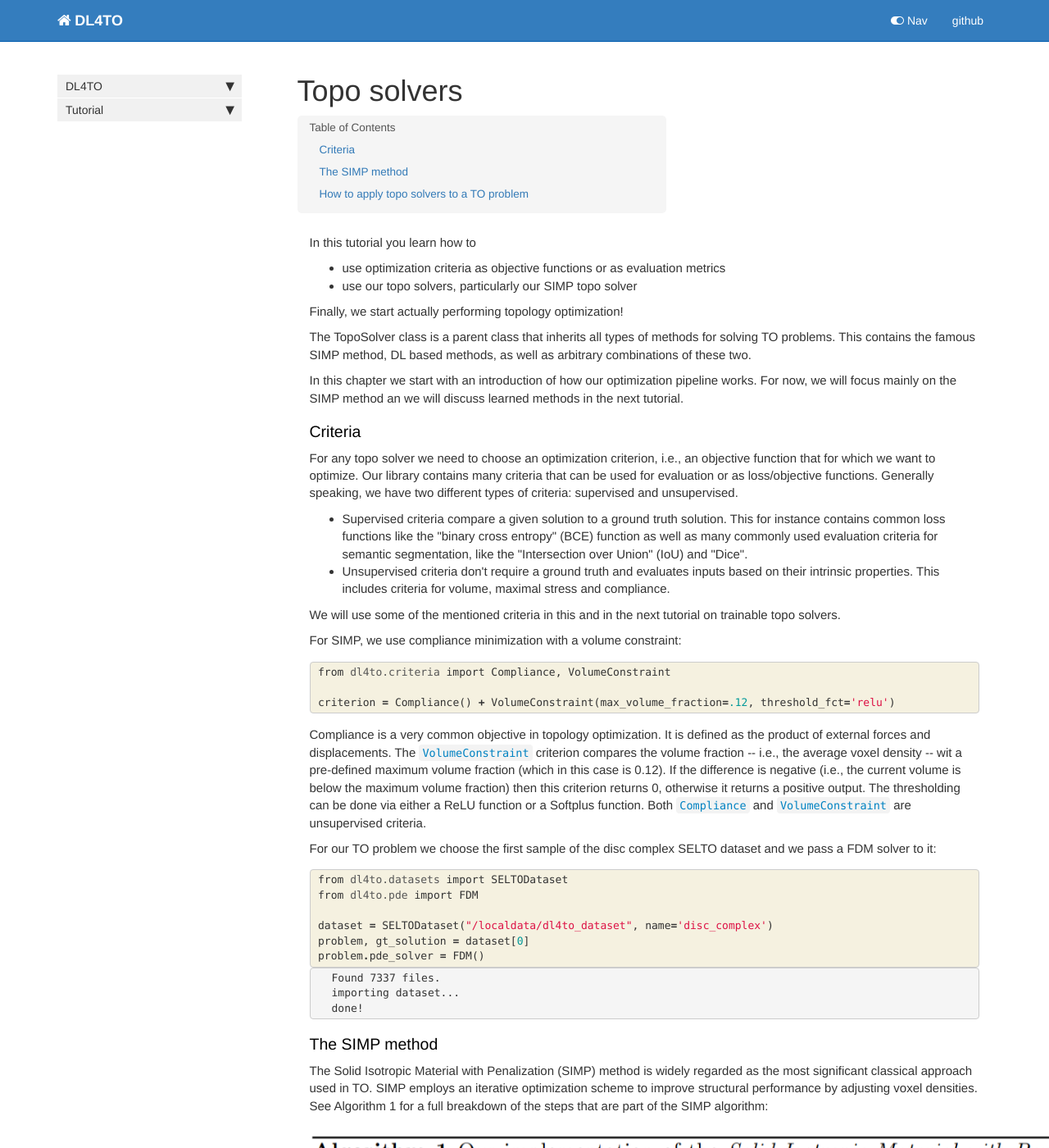
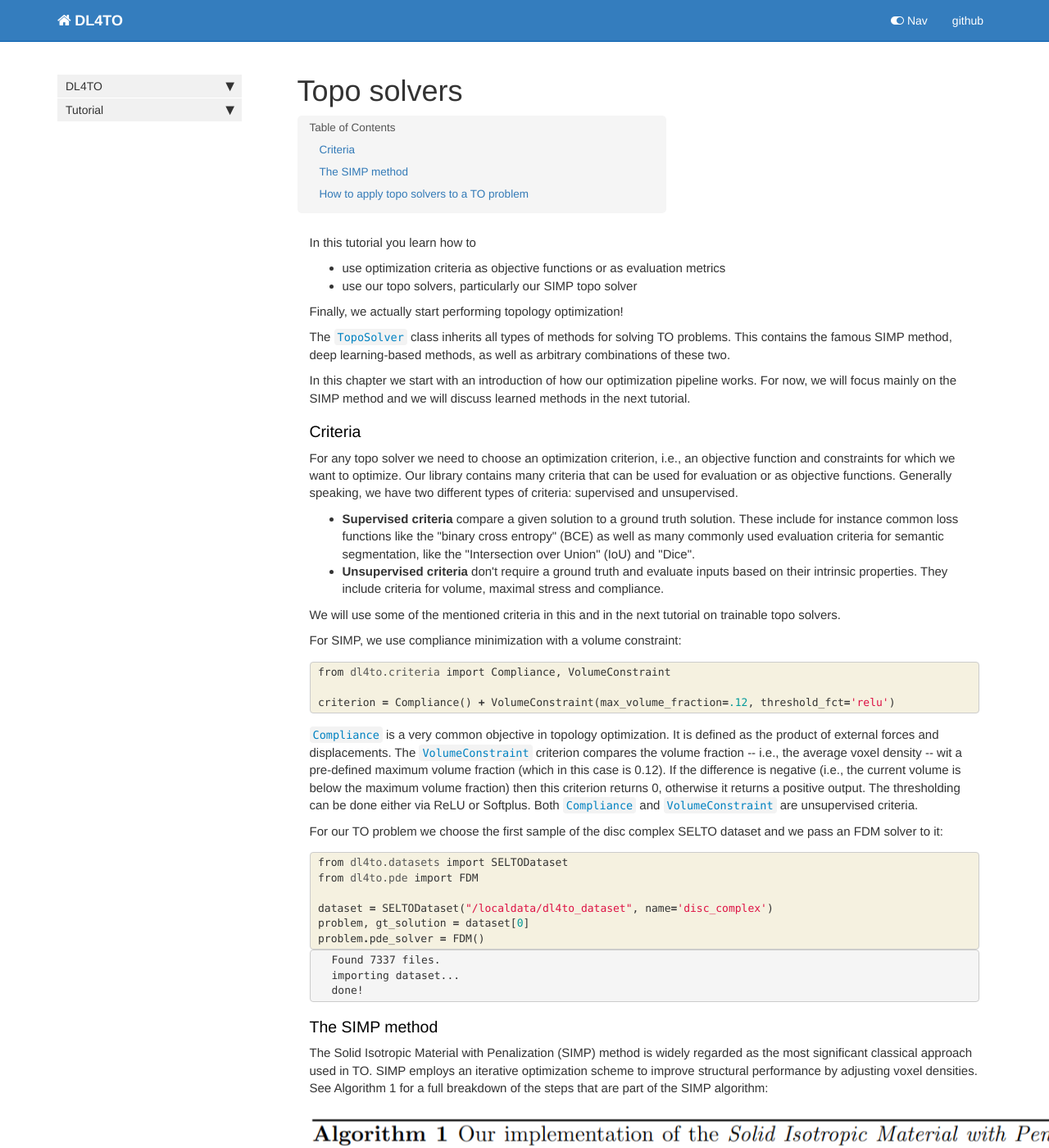
Before and after one commit to dl4to/dl4to, a Jekyll site: the page built from docs/tutorial_topo_solvers.html, in a window 1280 px wide and 1400 px high. Shown: the whole window at 82% size. Built offline with Jekyll 4.4.1, drawn with Linux system fonts in a browser that asks for light colours; nearby versions of some CDN libraries; comment, search, counter and statistics services are not loaded; some of the changed text lies outside the part shown.

Commit message:
fixed type in topo solver tutorial

```diff
--- a/docs/trainable_topo_solver.html
+++ b/docs/trainable_topo_solver.html
@@ -40,7 +40,7 @@ nb_path: "notebooks/topo_solvers/7_trainable_topo_solver.ipynb"
 
 
 <div class="output_markdown rendered_html output_subarea ">
-<h2 id="TrainableTopoSolver" class="doc_header"><code>class</code> <code>TrainableTopoSolver</code><a href="dl4to/topo_solvers.py#L724" class="source_link" style="float:right">[source]</a></h2><blockquote><p><code>TrainableTopoSolver</code>(<strong><code>criterion</code></strong>:<code>dl4to.criteria.Criterion</code>, <strong><code>model</code></strong>:<code>Module</code>, <strong><code>optimizer</code></strong>:<code>Optimizer</code>, <strong><code>preprocessing</code></strong>:<code>dl4to.preprocessing.Preprocessing</code>=<em><code>&lt;dl4to.preprocessing.TrivialPreprocessing object at 0x7fbf4ecd7310&gt;</code></em>, <strong><code>name</code></strong>:<code>str</code>=<em><code>None</code></em>) :: <a href="/dl4totopo_solver.html#TopoSolver"><code>TopoSolver</code></a></p>
+<h2 id="TrainableTopoSolver" class="doc_header"><code>class</code> <code>TrainableTopoSolver</code><a href="dl4to/topo_solvers.py#L724" class="source_link" style="float:right">[source]</a></h2><blockquote><p><code>TrainableTopoSolver</code>(<strong><code>criterion</code></strong>:<code>dl4to.criteria.Criterion</code>, <strong><code>model</code></strong>:<code>Module</code>, <strong><code>optimizer</code></strong>:<code>Optimizer</code>, <strong><code>preprocessing</code></strong>:<code>dl4to.preprocessing.Preprocessing</code>=<em><code>&lt;dl4to.preprocessing.TrivialPreprocessing object at 0x7f271d4c4be0&gt;</code></em>, <strong><code>name</code></strong>:<code>str</code>=<em><code>None</code></em>) :: <a href="/dl4totopo_solver.html#TopoSolver"><code>TopoSolver</code></a></p>
 </blockquote>
 <p>A topo solver that is trainable and can be used for learned topology optimization.</p>
 <table>
--- a/docs/tutorial_topo_solvers.html
+++ b/docs/tutorial_topo_solvers.html
@@ -42,9 +42,9 @@ nb_path: "notebooks/tutorials/3_tutorial_topo_solvers.ipynb"
 </div>
 <div class="cell border-box-sizing text_cell rendered"><div class="inner_cell">
 <div class="text_cell_render border-box-sizing rendered_html">
-<p>Finally, we start actually performing topology optimization!</p>
-<p>The TopoSolver class is a parent class that inherits all types of methods for solving TO problems. This contains the famous SIMP method, DL based methods, as well as arbitrary combinations of these two.</p>
-<p>In this chapter we start with an introduction of how our optimization pipeline works. For now, we will focus mainly on the SIMP method an we will discuss learned methods in the next tutorial.</p>
+<p>Finally, we actually start performing topology optimization!</p>
+<p>The <a href="/dl4totopo_solver.html#TopoSolver"><code>TopoSolver</code></a> class inherits all types of methods for solving TO problems. This contains the famous SIMP method, deep learning-based methods, as well as arbitrary combinations of these two.</p>
+<p>In this chapter we start with an introduction of how our optimization pipeline works. For now, we will focus mainly on the SIMP method and we will discuss learned methods in the next tutorial.</p>
 
 </div>
 </div>
@@ -57,10 +57,10 @@ nb_path: "notebooks/tutorials/3_tutorial_topo_solvers.ipynb"
 </div>
 <div class="cell border-box-sizing text_cell rendered"><div class="inner_cell">
 <div class="text_cell_render border-box-sizing rendered_html">
-<p>For any topo solver we need to choose an optimization criterion, i.e., an objective function that for which we want to optimize. Our library contains many criteria that can be used for evaluation or as loss/objective functions. Generally speaking, we have two different types of criteria: supervised and unsupervised.</p>
+<p>For any topo solver we need to choose an optimization criterion, i.e., an objective function and constraints for which we want to optimize. Our library contains many criteria that can be used for evaluation or as objective functions. Generally speaking, we have two different types of criteria: supervised and unsupervised.</p>
 <ul>
-<li>Supervised criteria compare a given solution to a ground truth solution. This for instance contains common loss functions like the "binary cross entropy" (BCE) function as well as many commonly used evaluation criteria for semantic segmentation, like the "Intersection over Union" (IoU) and "Dice". </li>
-<li>Unsupervised criteria don't require a ground truth and evaluates inputs based on their intrinsic properties. This includes criteria for volume, maximal stress and compliance.</li>
+<li><strong>Supervised criteria</strong> compare a given solution to a ground truth solution. These include for instance common loss functions like the "binary cross entropy" (BCE) as well as many commonly used evaluation criteria for semantic segmentation, like the "Intersection over Union" (IoU) and "Dice". </li>
+<li><strong>Unsupervised criteria</strong> don't require a ground truth and evaluate inputs based on their intrinsic properties. They include criteria for volume, maximal stress and compliance.</li>
 </ul>
 <p>We will use some of the mentioned criteria in this and in the next tutorial on trainable topo solvers.</p>
 <p>For SIMP, we use compliance minimization with a volume constraint:</p>
@@ -89,14 +89,14 @@ nb_path: "notebooks/tutorials/3_tutorial_topo_solvers.ipynb"
 
 <div class="cell border-box-sizing text_cell rendered"><div class="inner_cell">
 <div class="text_cell_render border-box-sizing rendered_html">
-<p>Compliance is a very common objective in topology optimization. It is defined as the product of external forces and displacements. The <a href="/dl4tounsupervised_criteria.html#VolumeConstraint"><code>VolumeConstraint</code></a> criterion compares the volume fraction -- i.e., the average voxel density -- wit a pre-defined maximum volume fraction (which in this case is 0.12). If the difference is negative (i.e., the current volume is below the maximum volume fraction) then this criterion returns 0, otherwise it returns a positive output. The thresholding can be done via either a ReLU function or a Softplus function. Both <a href="/dl4tounsupervised_criteria.html#Compliance"><code>Compliance</code></a> and <a href="/dl4tounsupervised_criteria.html#VolumeConstraint"><code>VolumeConstraint</code></a> are unsupervised criteria.</p>
+<p><a href="/dl4tounsupervised_criteria.html#Compliance"><code>Compliance</code></a> is a very common objective in topology optimization. It is defined as the product of external forces and displacements. The <a href="/dl4tounsupervised_criteria.html#VolumeConstraint"><code>VolumeConstraint</code></a> criterion compares the volume fraction -- i.e., the average voxel density -- wit a pre-defined maximum volume fraction (which in this case is 0.12). If the difference is negative (i.e., the current volume is below the maximum volume fraction) then this criterion returns 0, otherwise it returns a positive output. The thresholding can be done either via ReLU or Softplus. Both <a href="/dl4tounsupervised_criteria.html#Compliance"><code>Compliance</code></a> and <a href="/dl4tounsupervised_criteria.html#VolumeConstraint"><code>VolumeConstraint</code></a> are unsupervised criteria.</p>
 
 </div>
 </div>
 </div>
 <div class="cell border-box-sizing text_cell rendered"><div class="inner_cell">
 <div class="text_cell_render border-box-sizing rendered_html">
-<p>For our TO problem we choose the first sample of the disc complex SELTO dataset and we pass a FDM solver to it:</p>
+<p>For our TO problem we choose the first sample of the disc complex SELTO dataset and we pass an FDM solver to it:</p>
 
 </div>
 </div>
@@ -198,12 +198,7 @@ done!
 </div>
 <div class="cell border-box-sizing text_cell rendered"><div class="inner_cell">
 <div class="text_cell_render border-box-sizing rendered_html">
-<p>In order to apply a topo_solver to a problem, we can simply call it via</p>
-
-<pre><code>solution = topo_solver(problem),
-
-</code></pre>
-<p>which returns a solution object. This also works with a list of problems as input, in which case topo solver likewise returns a list of solutions.</p>
+<p>In order to apply a topo_solver to a problem, we can simply call it via <code>solution = topo_solver(problem)</code>, which returns a solution object. This also works with a list of problems as input, in which case topo solver likewise returns a list of solutions.</p>
 
 </div>
 </div>
```
Also changed, not shown: other parts of docs/trainable_topo_solver.html (+1 -1 lines), other parts of docs/tutorial_topo_solvers.html (+1 -1 lines), 1 other file.
